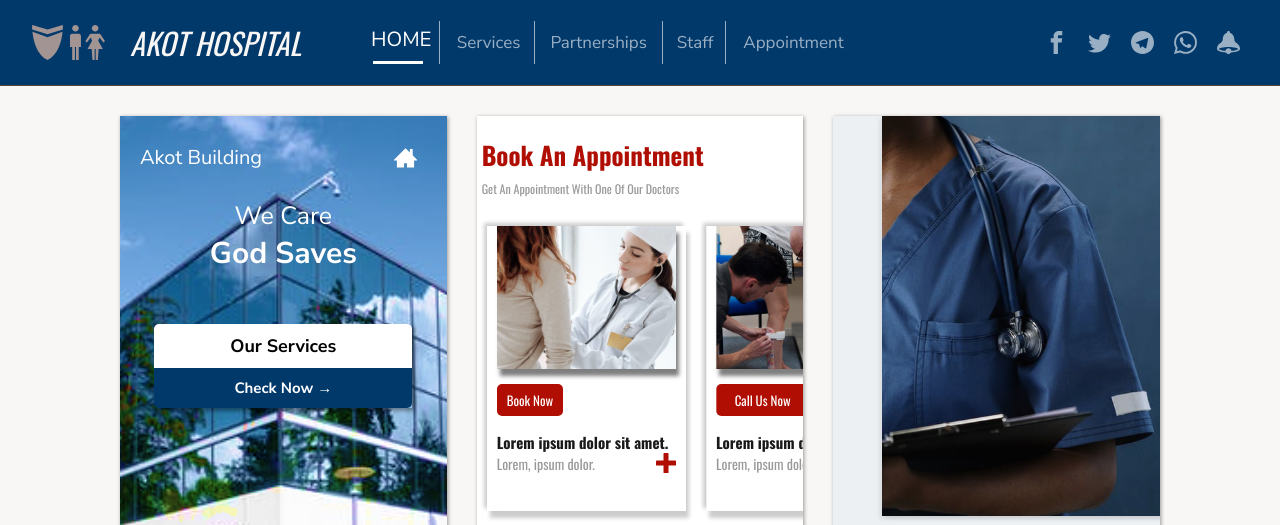
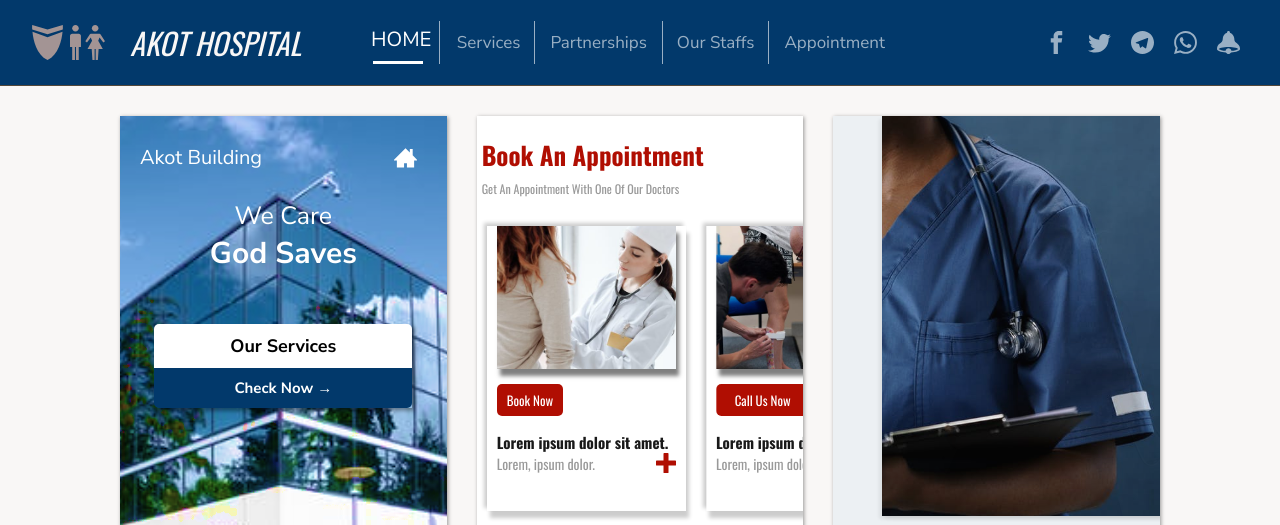
Before and after one commit to Kehinded/AKOT-hospital-home, a plain HTML site: page index.html in a window 1280 px wide. Shown: the top 525 px of the page. Drawn offline with nearby package versions, Linux system fonts and the light colour scheme; a script that the page names is missing; a web font is replaced by a local one.

Commit message:
Update index.html

```diff
--- a/index.html
+++ b/index.html
@@ -34,7 +34,7 @@
             <li class="item active-page"><a href="https://kehinded.github.io/AKOT-hospital-home/" class="link">home</a></li>
             <li class="item"><a href="https://kehinded.github.io/AKOT-hospital-service/" class="link">services</a></li>
             <li class="item"><a href="#" class="link">partnerships</a></li>
-            <li class="item"><a href="https://kehinded.github.io/AKOT-hospital-staff/" class="link">staff</a></li>
+            <li class="item"><a href="https://kehinded.github.io/AKOT-hospital-staff/" class="link">our staffs</a></li>
             <li class="item"><a href="https://kehinded.github.io/AKOT-hospital-appointment/" class="link">appointment</a></li>
         </ul>
         <div class="header__contacts">
```
